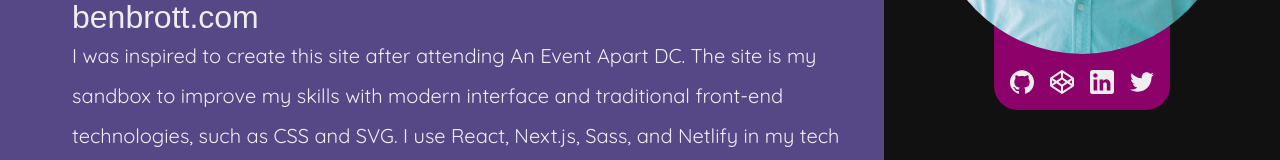
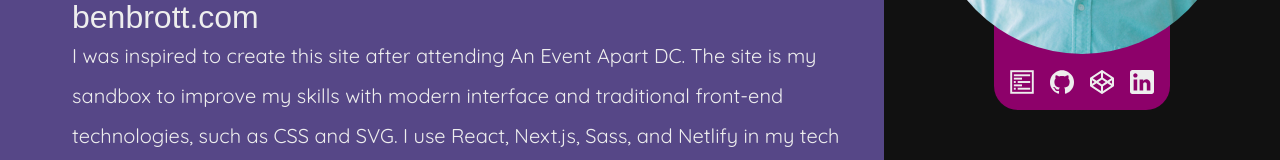
Before and after one commit to benbrott/benbrott, a Next.js app: page / in a window 1280 px wide. Shown: the part 382-542 px from the top of the page. Built offline with nearby package versions, Linux system fonts and the light colour scheme; a web font is replaced by a local one.

Commit message:
Replaced link to twitter with link to resume

```diff
--- a/pages/index.js
+++ b/pages/index.js
@@ -1,15 +1,15 @@
 import React from 'react';
 import styles from 'styles/index.module.scss';
+import ResumeIcon from 'svgComponents/ResumeIcon';
 import GitHub from 'svgComponents/GitHub';
 import LinkedIn from 'svgComponents/LinkedIn';
-import Twitter from 'svgComponents/Twitter';
 import CodePen from 'svgComponents/CodePen';
 
 const SOCIAL_LINKS = [
+  { Component: ResumeIcon, href: '/resume.pdf' },
   { Component: GitHub, href: 'https://github.com/BenBrott' },
   { Component: CodePen, href: 'https://codepen.io/benbrott' },
-  { Component: LinkedIn, href: 'https://www.linkedin.com/in/brott/' },
-  { Component: Twitter, href: 'https://twitter.com/BenBrott' }
+  { Component: LinkedIn, href: 'https://www.linkedin.com/in/brott/' }
 ];
 
 const About = () => {
--- a/styles/index.module.scss
+++ b/styles/index.module.scss
@@ -109,6 +109,7 @@
       height: inherit;
 
       fill: $text-color-light;
+      stroke: $text-color-light;
     }
   }
 }
--- a/svgComponents/CodePen.js
+++ b/svgComponents/CodePen.js
@@ -5,6 +5,7 @@ const CodePen = () => {
     <svg version="1.1" xmlns="http://www.w3.org/2000/svg" viewBox="0 0 12 12">
       <title>Link to Ben's CodePen</title>
       <path
+        stroke="none"
         transform="translate(-2, -2)"
         d="M13.997,6.11c-0.001-0.008-0.003-0.015-0.004-0.022c-0.003-0.015-0.005-0.029-0.009-0.043
 	c-0.002-0.009-0.006-0.017-0.008-0.025c-0.005-0.012-0.009-0.024-0.014-0.037c-0.004-0.009-0.008-0.017-0.012-0.025
--- /dev/null
+++ b/svgComponents/ResumeIcon.js
@@ -0,0 +1,18 @@
+import React from 'react';
+
+const ResumeIcon = () => {
+  return (
+    <svg xmlns="http://www.w3.org/2000/svg" viewBox="0 0 100 100" strokeWidth="8">
+      <rect x="5" y="5" width="90" height="90" fill="none" />
+      <line x1="16" y1="22" x2="84" y2="22" />
+      <line x1="16" y1="36" x2="50" y2="36" />
+      <line x1="16" y1="50" x2="24" y2="50" />
+      <line x1="32" y1="50" x2="84" y2="50" />
+      <line x1="16" y1="64" x2="50" y2="64" />
+      <line x1="16" y1="78" x2="24" y2="78" />
+      <line x1="32" y1="78" x2="84" y2="78" />
+    </svg>
+  );
+};
+
+export default ResumeIcon;
--- a/svgComponents/Twitter.js
+++ /dev/null
@@ -1,16 +0,0 @@
-import React from 'react';
-
-const Twitter = () => {
-  return (
-    <svg version="1.1" xmlns="http://www.w3.org/2000/svg" viewBox="0 0 300.00006 244.18703">
-      <title>Link to Ben's LinkedIn</title>
-      <path
-        stroke="none"
-        transform="translate(-539.17946,-568.85777)"
-        d="m 633.89823,812.04479 c 112.46038,0 173.95627,-93.16765 173.95627,-173.95625 0,-2.64628 -0.0539,-5.28062 -0.1726,-7.90305 11.93799,-8.63016 22.31446,-19.39999 30.49762,-31.65984 -10.95459,4.86937 -22.74358,8.14741 -35.11071,9.62551 12.62341,-7.56929 22.31446,-19.54304 26.88583,-33.81739 -11.81284,7.00307 -24.89517,12.09297 -38.82383,14.84055 -11.15723,-11.88436 -27.04079,-19.31655 -44.62892,-19.31655 -33.76374,0 -61.14426,27.38052 -61.14426,61.13233 0,4.79784 0.5364,9.46458 1.58538,13.94057 -50.81546,-2.55686 -95.87353,-26.88582 -126.02546,-63.87991 -5.25082,9.03545 -8.27852,19.53111 -8.27852,30.73006 0,21.21186 10.79366,39.93837 27.20766,50.89296 -10.03077,-0.30992 -19.45363,-3.06348 -27.69044,-7.64676 -0.009,0.25652 -0.009,0.50661 -0.009,0.78077 0,29.60957 21.07478,54.3319 49.0513,59.93435 -5.13757,1.40062 -10.54335,2.15158 -16.12196,2.15158 -3.93364,0 -7.76596,-0.38716 -11.49099,-1.1026 7.78383,24.2932 30.35457,41.97073 57.11525,42.46543 -20.92578,16.40207 -47.28712,26.17062 -75.93712,26.17062 -4.92898,0 -9.79834,-0.28036 -14.58427,-0.84634 27.05868,17.34379 59.18936,27.46396 93.72193,27.46396"
-      />
-    </svg>
-  );
-};
-
-export default Twitter;
```
Also changed, not shown: 1 other file (tests, documents, lock files or other folders).
